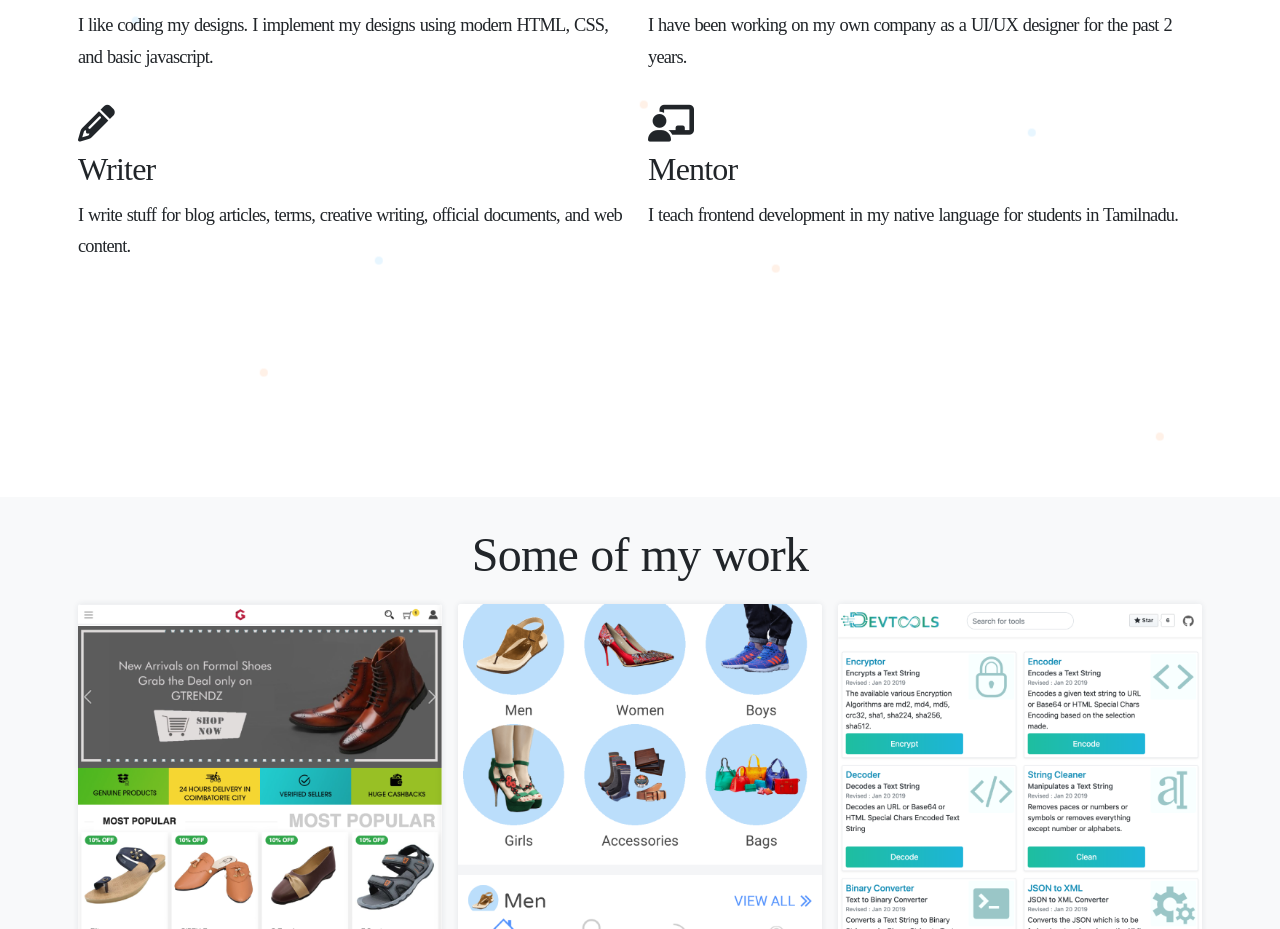
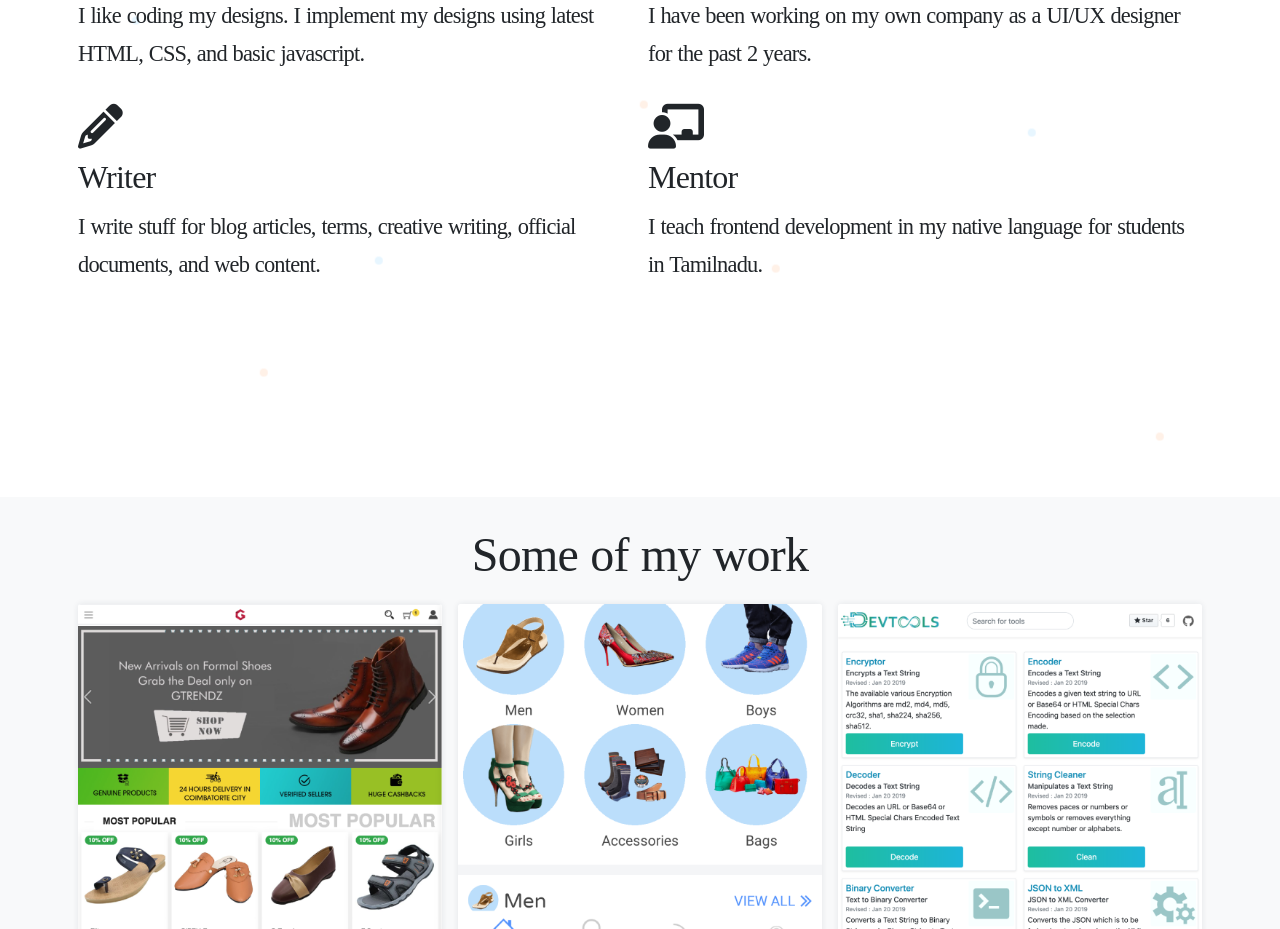
Before and after one commit to narenkram/Lance, a Nuxt app: page / in a window 1280 px wide. Shown: the part 1903-2832 px from the top of the page. Built offline with nearby package versions, Linux system fonts and the light colour scheme; a web font is replaced by a local one.

Commit message:
responsive typo

```diff
--- a/assets/style.scss
+++ b/assets/style.scss
@@ -90,21 +90,21 @@ strong {
 }
 
 // Responsive fonts
-@include media-breakpoint-up(xs) {
+@include media-breakpoint-up(sm) {
   h1 {
-    font-size: 1rem;
+    font-size: 2rem;
   }
   h2 {
-    font-size: 1rem;
+    font-size: 1.8rem;
   }
   h3 {
-    font-size: 1rem;
+    font-size: 1.4rem;
   }
 
   h4,
   h5,
   h6 {
-    font-size: 1rem;
+    font-size: 1.3rem;
   }
 
   a,
@@ -112,51 +112,31 @@ strong {
   div {
     font-size: 1.15rem;
   }
+  .Introduction__text {
+    width: 100%;
+  }
 }
-@include media-breakpoint-up(sm) {
+@include media-breakpoint-up(md) {
   h1 {
-    font-size: 1rem;
+    font-size: 3.8rem;
   }
   h2 {
-    font-size: 1rem;
+    font-size: 2.8rem;
   }
   h3 {
-    font-size: 1rem;
+    font-size: 1.8rem;
   }
 
   h4,
   h5,
   h6 {
-    font-size: 1rem;
+    font-size: 1.5rem;
   }
 
   a,
   p,
   div {
-    font-size: 1.15rem;
-  }
-}
-@include media-breakpoint-up(md) {
-  h1 {
-    font-size: 1rem;
-  }
-  h2 {
-    font-size: 1rem;
-  }
-  h3 {
-    font-size: 1rem;
-  }
-
-  h4,
-  h5,
-  h6 {
-    font-size: 1rem;
-  }
-
-  a,
-  p,
-  div {
-    font-size: 1.15rem;
+    font-size: 1.25rem;
   }
 }
 @include media-breakpoint-up(lg) {
@@ -179,30 +159,10 @@ strong {
   a,
   p,
   div {
-    font-size: 1.15rem;
+    font-size: 1.4rem;
   }
-}
-@include media-breakpoint-up(xl) {
-  h1 {
-    font-size: 4rem;
-  }
-  h2 {
-    font-size: 3rem;
-  }
-  h3 {
-    font-size: 2rem;
-  }
-
-  h4,
-  h5,
-  h6 {
-    font-size: 1.6rem;
-  }
-
-  a,
-  p,
-  div {
-    font-size: 1.15rem;
+  .Introduction__text {
+    width: 75%;
   }
 }
 
@@ -303,7 +263,6 @@ strong {
 }
 
 .Introduction__text {
-  font-size: 24px;
   line-height: 1.7;
   letter-spacing: -0.2px;
 }
--- a/pages/index.vue
+++ b/pages/index.vue
@@ -51,7 +51,7 @@
           </div>
           <div class="col-lg-6 text-center align-self-center">
             <p
-              class="mb-0 Introduction__text w-75 mx-auto"
+              class="mb-0 Introduction__text mx-auto"
             >I'm a Frontend developer based in India. I'm passionate about web, food and environment. Also, i write stuff such as blog articles, creative writing, terms, etc.</p>
           </div>
         </div>
@@ -74,7 +74,7 @@
           <div class="col-12 col-sm-12 col-md-6 col-lg-6 p-2">
             <i class="fas fa-2x fa-laptop-code"></i>
             <h3>Frontend Developer</h3>
-            <p>I like coding my designs. I implement my designs using modern HTML, CSS, and basic javascript.</p>
+            <p>I like coding my designs. I implement my designs using latest HTML, CSS, and basic javascript.</p>
           </div>
           <div class="col-12 col-sm-12 col-md-6 col-lg-6 p-2">
             <i class="fas fa-2x fa-magic"></i>
@@ -111,7 +111,7 @@
           <h2>Some of my work</h2>
         </div>
         <div class="row">
-          <div class="col-12 col-sm-12 col-md-6 col-lg-4 p-2">
+          <div class="col-12 col-sm-12 col-md-6 col-lg-4 p-3 p-lg-2">
             <a
               class="Project card"
               data-aos="zoom-in"
@@ -127,7 +127,7 @@
               </div>
             </a>
           </div>
-          <div class="col-12 col-sm-12 col-md-6 col-lg-4 p-2">
+          <div class="col-12 col-sm-12 col-md-6 col-lg-4 p-3 p-lg-2">
             <a
               class="Project card"
               data-aos="zoom-in"
@@ -143,7 +143,7 @@
               </div>
             </a>
           </div>
-          <div class="col-12 col-sm-12 col-md-6 col-lg-4 p-2">
+          <div class="col-12 col-sm-12 col-md-6 col-lg-4 p-3 p-lg-2">
             <a
               class="Project card"
               data-aos="zoom-in"
@@ -159,7 +159,7 @@
               </div>
             </a>
           </div>
-          <div class="col-12 col-sm-12 col-md-6 col-lg-4 p-2">
+          <div class="col-12 col-sm-12 col-md-6 col-lg-4 p-3 p-lg-2">
             <a
               class="Project card"
               data-aos="zoom-in"
@@ -175,7 +175,7 @@
               </div>
             </a>
           </div>
-          <div class="col-12 col-sm-12 col-md-6 col-lg-4 p-2">
+          <div class="col-12 col-sm-12 col-md-6 col-lg-4 p-3 p-lg-2">
             <a class="Project card" data-aos="zoom-in" target="_blank" href="https://aroliant.com/">
               <div class="Project__image">
                 <img src="~/assets/images/company-web.png" class="card-img Project__img" alt />
@@ -249,8 +249,7 @@
         <div class="row">
           <div class="w-100 text-center">
             <h1 class="mb-0 Name">
-              Let's
-              <i class="fab fa-telegram"></i> Connect
+              Let's C<i class="fab fa-telegram"></i>nnect
             </h1>
           </div>
           <div class="col-12 text-center">
```
